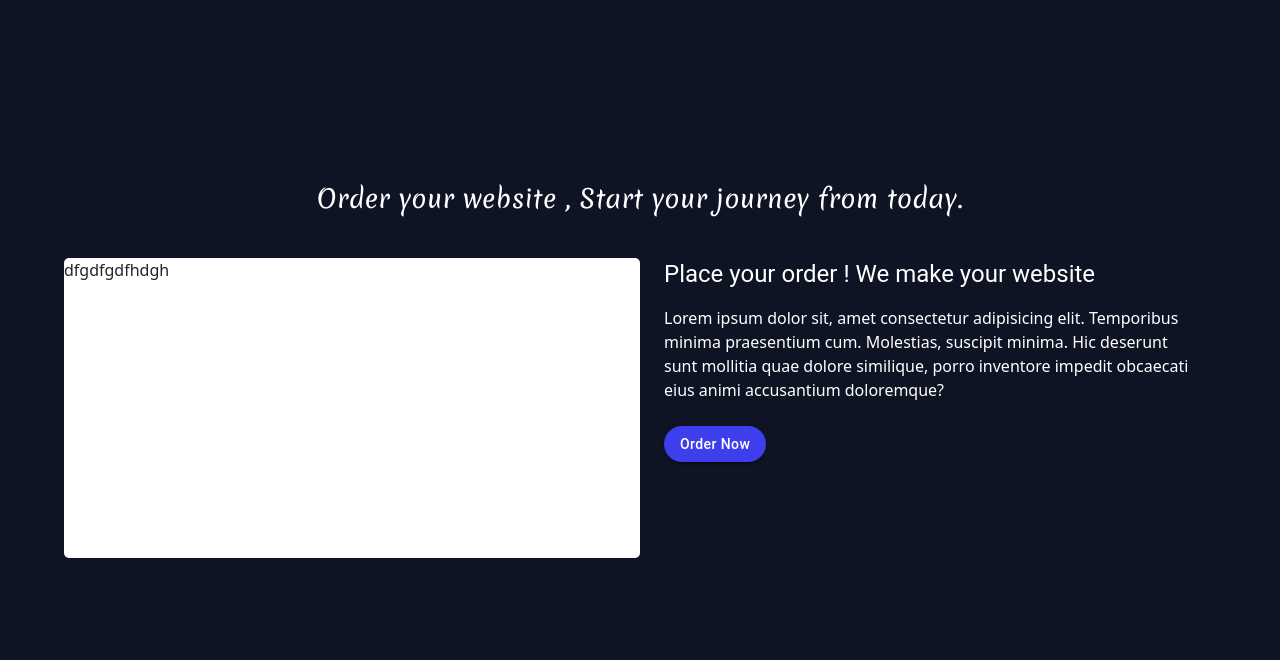
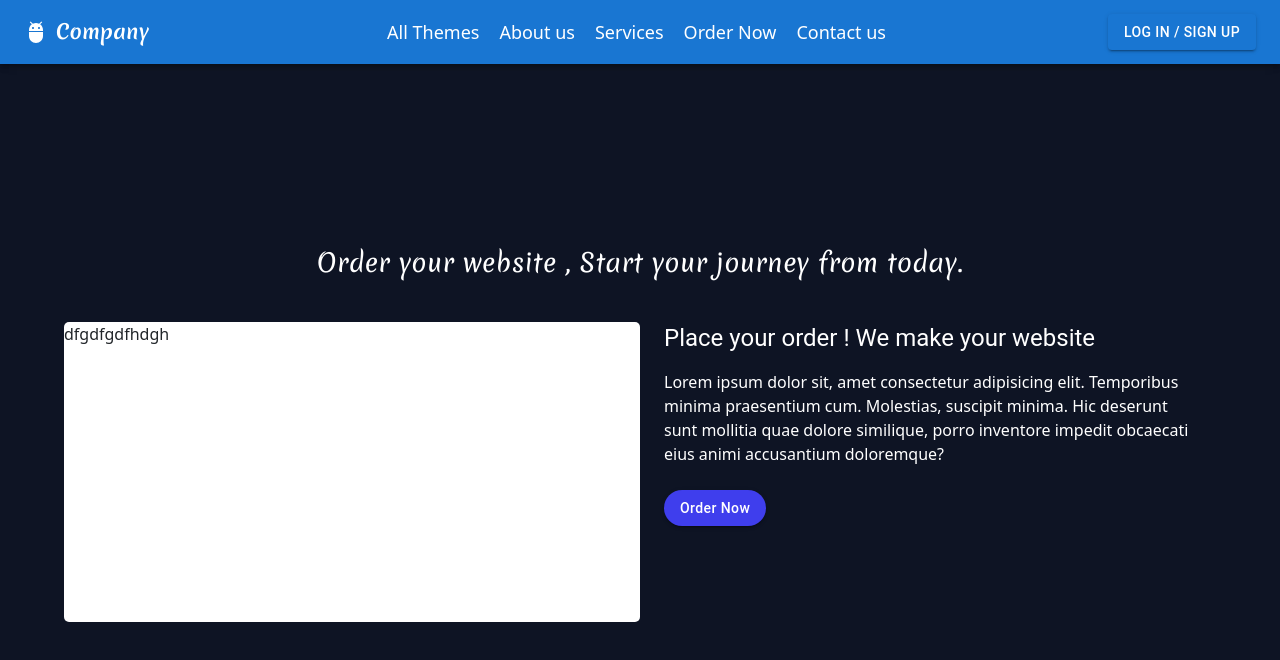
Before and after one commit to Sripathi-ds/Codewebz, a React (Create React App) app: page / in a window 1280 px wide. Shown: the top 660 px of the page. Built offline with nearby package versions, Linux system fonts and the light colour scheme.

Commit message:
router & navbar added

```diff
--- a/src/assets/css/header/Navbar.module.css
+++ b/src/assets/css/header/Navbar.module.css
@@ -0,0 +1,7 @@
+.nav_link{
+    color: #fff !important;
+    margin-left:10px  ;
+    margin-right: 10px;
+    font-size: 18px;
+    text-decoration: none;
+}
--- a/src/component/header/NavbarComponent.js
+++ b/src/component/header/NavbarComponent.js
@@ -1,8 +1,151 @@
+import * as React from 'react';
+import AppBar from '@mui/material/AppBar';
+import Box from '@mui/material/Box';
+import Toolbar from '@mui/material/Toolbar';
+import IconButton from '@mui/material/IconButton';
+import Typography from '@mui/material/Typography';
+import Menu from '@mui/material/Menu';
+import MenuIcon from '@mui/icons-material/Menu';
+import Container from '@mui/material/Container';
+import Avatar from '@mui/material/Avatar';
+import Button from '@mui/material/Button';
+import Tooltip from '@mui/material/Tooltip';
+import MenuItem from '@mui/material/MenuItem';
+import AdbIcon from '@mui/icons-material/Adb';
+import Style from '../../assets/css/header/Navbar.module.css'
+import { Link } from 'react-router-dom';
+
+
+const pages = ['Products', 'Pricing', 'Blog'];
+
+const NavPage = [{ name: 'All Themes', navLink: '/AllThemes' },
+{ name: 'About us', navLink: '/about/' },
+{ name: 'Services', navLink: '/services/' },
+{ name: 'Order Now', navLink: '/order/' },
+{ name: 'Contact us', navLink: '/contact/' },
+]
+
+
+const settings = ['Profile', 'Account', 'Dashboard', 'Logout'];
+
 function ResponsiveAppBar() {
+    const [anchorElNav, setAnchorElNav] = React.useState(null);
+    const [anchorElUser, setAnchorElUser] = React.useState(null);
+
+    const handleOpenNavMenu = (event) => {
+        setAnchorElNav(event.currentTarget);
+    };
+    const handleOpenUserMenu = (event) => {
+        setAnchorElUser(event.currentTarget);
+    };
+
+    const handleCloseNavMenu = () => {
+        setAnchorElNav(null);
+    };
+
+    const handleCloseUserMenu = () => {
+        setAnchorElUser(null);
+    };
+
     return (
-        <div>
+        <AppBar position="static">
+            <Container maxWidth="xl">
+                <Toolbar disableGutters>
+                    <AdbIcon sx={{ display: { xs: 'none', md: 'flex' }, mr: 1 }} />
+                    <Typography
+                        variant="h6"
+                        noWrap
+                        component="a"
+                        href="/"
+                        sx={{
+                            mr: 2,
+                            display: { xs: 'none', md: 'flex' },
+                            fontFamily: 'Merienda',
+                            fontWeight: 700,
+                            color: 'inherit',
+                            textDecoration: 'none',
+                        }}
+                    >
+                        Company
+                    </Typography>
 
-        </div>
+                    <Box sx={{ flexGrow: 1, display: { xs: 'flex', md: 'none' } }}>
+                        <IconButton
+                            size="large"
+                            aria-label="account of current user"
+                            aria-controls="menu-appbar"
+                            aria-haspopup="true"
+                            onClick={handleOpenNavMenu}
+                            color="inherit"
+                        >
+                            <MenuIcon />
+                        </IconButton>
+                        <Menu
+                            id="menu-appbar"
+                            anchorEl={anchorElNav}
+                            anchorOrigin={{
+                                vertical: 'bottom',
+                                horizontal: 'left',
+                            }}
+                            keepMounted
+                            transformOrigin={{
+                                vertical: 'top',
+                                horizontal: 'left',
+                            }}
+                            open={Boolean(anchorElNav)}
+                            onClose={handleCloseNavMenu}
+                            sx={{
+                                display: { xs: 'block', md: 'none' },
+                            }}
+                        >
+                            {pages.map((page) => (
+                                <MenuItem key={page} onClick={handleCloseNavMenu}>
+                                    <Typography textAlign="center">{page}</Typography>
+                                </MenuItem>
+                            ))}
+                        </Menu>
+                    </Box>
+                    <AdbIcon sx={{ display: { xs: 'flex', md: 'none' }, mr: 1 }} />
+                    <Typography
+                        variant="h5"
+                        noWrap
+                        component="a"
+                        href=""
+                        sx={{
+                            mr: 2,
+                            display: { xs: 'flex', md: 'none' },
+                            flexGrow: 1,
+                            fontFamily: 'Merienda',
+                            fontWeight: 700,
+                            color: 'inherit',
+                            textDecoration: 'none',
+                        }}
+                    >
+                        Company
+                    </Typography>
+                    <Box sx={{ flexGrow: 1, display: { xs: 'none', md: 'flex' }, justifyContent: 'center' }}>
+                        {NavPage.map(({name , navLink}) => (
+                            <Link
+                                key={name}
+                                onClick={handleCloseNavMenu}
+                                sx={{ my: 2, px:3,  display: 'block' }}
+                                to={navLink}
+                                underline='none'
+                                color='#fff'
+                                className={`${Style['nav_link']}`}
+                            >
+                                {name}
+                            </Link>
+                        ))}
+                    </Box>
+
+                    <Box >
+                        <Button variant='contained'>Log in / Sign up</Button>
+                    </Box>
+
+                </Toolbar>
+            </Container>
+        </AppBar>
     );
 }
 export default ResponsiveAppBar;
--- a/src/index.js
+++ b/src/index.js
@@ -4,13 +4,14 @@ import './index.css';
 import App from './App';
 import reportWebVitals from './reportWebVitals';
 import 'bootstrap/dist/css/bootstrap.css';
-import { BrowserRouter, Router } from 'react-router-dom';
-
+import { BrowserRouter } from 'react-router-dom';
 
 const root = ReactDOM.createRoot(document.getElementById('root'));
 root.render(
   <React.StrictMode>
+    <BrowserRouter>
       <App />
+    </ BrowserRouter>
   </React.StrictMode>
 );
 
```
Also changed, not shown: src/App.js (+29 -4 lines).
